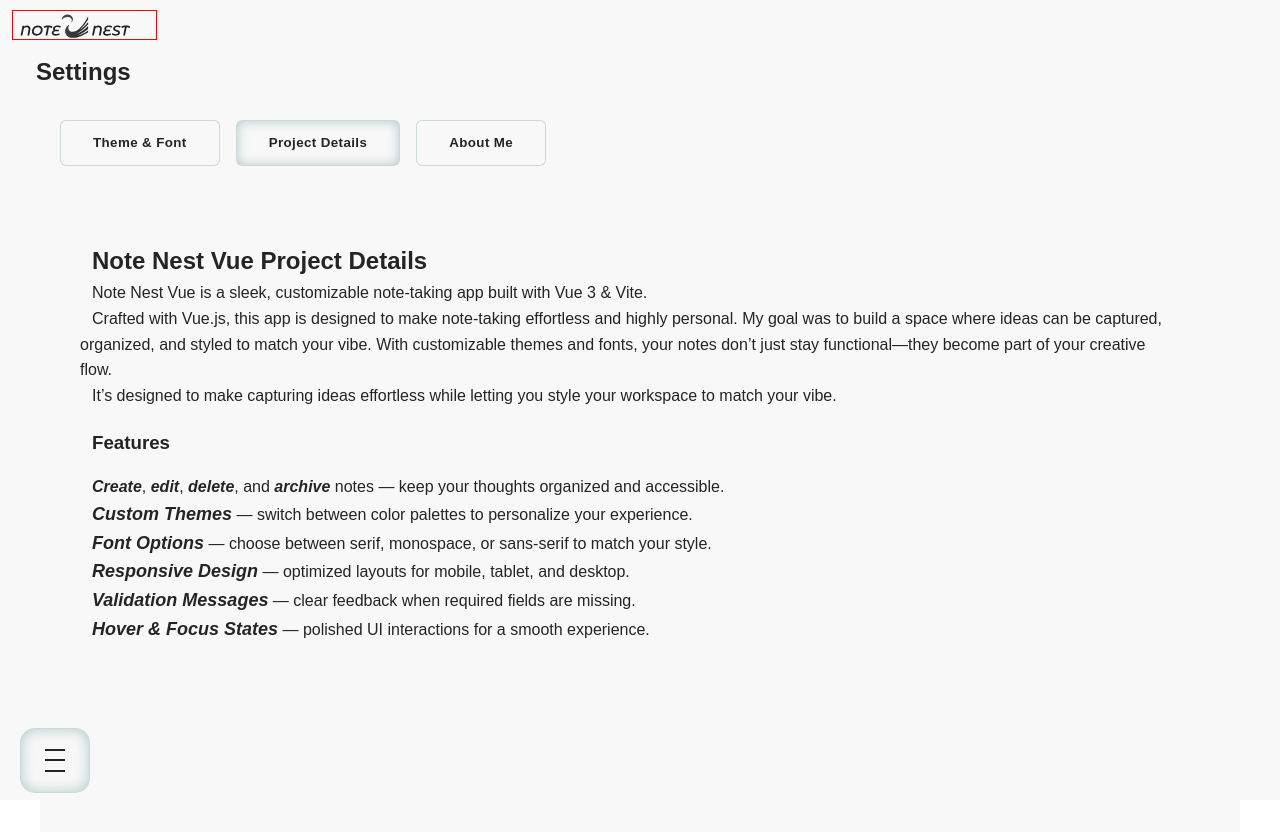
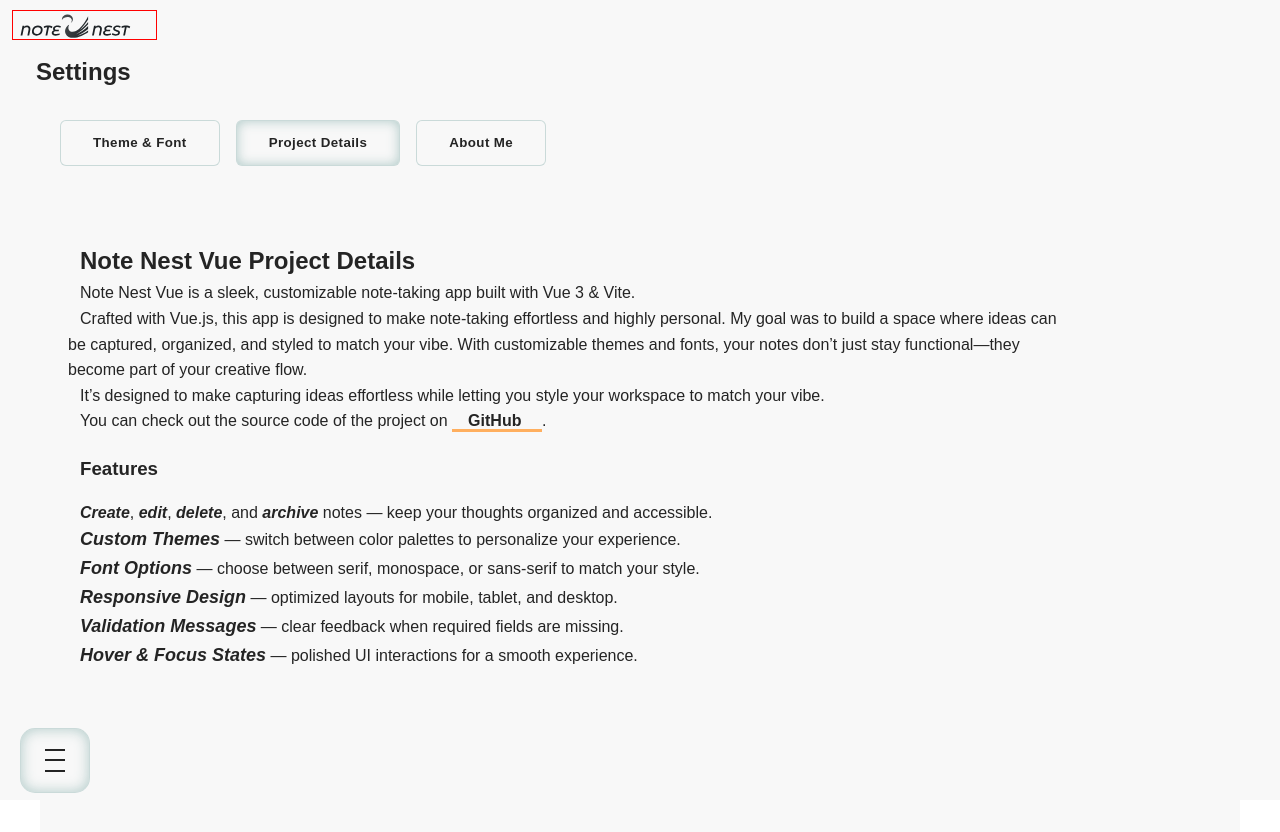
Before and after one commit to banuaggun/note-nest-vue, a Vue app: page /settings in a window 1280 px wide. Both pictures are taken after a click on the button "Project Details". Shown: the top 832 px of the page. Built offline with nearby package versions, Linux system fonts and the light colour scheme.

Commit message:
Settings page edits are complete.

```diff
--- a/src/views/Settings.vue
+++ b/src/views/Settings.vue
@@ -59,6 +59,14 @@
               It’s designed to make capturing ideas effortless while letting you style your workspace to match your
               vibe.
             </p>
+
+            <p>
+              You can check out the source code of the project on
+              <a href="https://github.com/banuaggun/note-nest-vue" target="_blank">
+                GitHub
+              </a>.
+            </p>
+
           </div>
           <div class="project-features">
             <h3>Features</h3>
@@ -94,18 +102,22 @@
         <section class="about">
           <h3>About Me</h3>
           <p>
-            Hi, I'm <b>Banu AĞGÜN</b> — a UX & UI Designer and Frontend Developer passionate about crafting beautiful, functional digital experiences.
+            Hi, I'm <b>Banu AĞGÜN</b> — a UX & UI Designer and Frontend Developer passionate about crafting beautiful,
+            functional digital experiences.
           </p>
           <p>
-            I love designing intuitive user interfaces, coding responsive layouts, and continuously learning new skills to stay ahead in the ever‑evolving tech world.
+            I love designing intuitive user interfaces, coding responsive layouts, and continuously learning new skills
+            to stay ahead in the ever‑evolving tech world.
           </p>
           <p>
-            My focus is on building visually stunning and highly customizable web applications that make everyday tasks effortless and enjoyable.
+            My focus is on building visually stunning and highly customizable web applications that make everyday tasks
+            effortless and enjoyable.
             Whether it’s designing smooth interactions, implementing responsive designs, or experimenting with creative
             themes and fonts, I aim to blend aesthetics with usability.
           </p>
           <p>
-            Beyond coding and design, I enjoy exploring new ideas, pushing creative boundaries, and turning concepts into engaging products.
+            Beyond coding and design, I enjoy exploring new ideas, pushing creative boundaries, and turning concepts
+            into engaging products.
           </p>
           <p>
             Curious to see more of my work? Visit my <a href="https://portfolio-banuaggun.vercel.app"
@@ -121,7 +133,7 @@
 </template>
 
 <script setup>
-import { inject, computed, ref } from "vue";
+import { inject, computed, ref, watch, nextTick} from "vue";
 import { themeOptions } from "../constants/themeOptions";
 
 const settings = inject("settings");
@@ -134,6 +146,10 @@ const tabs = [
 
 const activeTab = ref("themeFont");
 
+const themeFontRef = ref(null);
+const projectRef = ref(null);
+const aboutRef = ref(null);
+
 const fontFamily = computed(() => {
   switch (settings.font) {
     case "serif":
@@ -144,6 +160,15 @@ const fontFamily = computed(() => {
       return "Arial, sans-serif";
   }
 });
+
+watch(activeTab, async (newTab) => {
+  await nextTick();
+  let el = null;
+  if (newTab === "themeFont") el = themeFontRef.value;
+  if (newTab === "project") el = projectRef.value;
+  if (newTab === "about") el = aboutRef.value;
+  if (el) el.scrollTop = 0;
+});
 </script>
 
 <style scoped>
@@ -153,7 +178,7 @@ const fontFamily = computed(() => {
   display: flex;
   flex-direction: column;
   align-items: center;
-  height: auto;
+  height: 100%;
   color: var(--text-color);
   background-color: var(--bg-color);
 }
@@ -240,12 +265,14 @@ input[type=radio]:checked::after {
   transition: transform 200ms ease;
 }
 
-section.project, section.about {
+section.project,
+section.about {
   line-height: 1.6;
 }
 
 .project-content,
-.project-features, .about {
+.project-features,
+.about {
   text-indent: 12px;
   margin-bottom: 20px;
 }
@@ -259,6 +286,18 @@ section.project, section.about {
 
 section.project ul li {
   list-style: none;
+}
+
+section.project p>a, section.about p>a {
+  color: var(--text-color);
+  font-weight: bold;
+  text-decoration: none;
+  border-bottom: 3px solid var(--a-border);
+  padding: 4px 16px 0 16px;
+}
+
+section.project p>a:hover, section.about p>a:hover {
+  box-shadow: var(--a-shadow);
 }
 
 .tab-area {
@@ -305,7 +344,7 @@ section.project ul li {
 .tab-content {
   flex: 1;
   width: 100%;
-  max-height: calc(100vh - 200px);
+  /*max-height: calc(100vh - 200px);*/
   overflow-y: auto;
   margin-top: 160px;
 }
@@ -321,16 +360,16 @@ section.project ul li {
   }
 
   .tab-content {
-    padding: 0 24px;
+    padding: 0 12px;
   }
-  section.project, section.about {
-  line-height: 1.6;
-  max-width: 1100px;
-  margin: 0 0 40px 0;
-  text-align: left;
-}
+
+  section.project,
+  section.about {
+    line-height: 1.6;
+    max-width: 1000px;
+    margin: 0 0 40px 0;
+    text-align: left;
+  }
 
 }
-
-
 </style>
```
